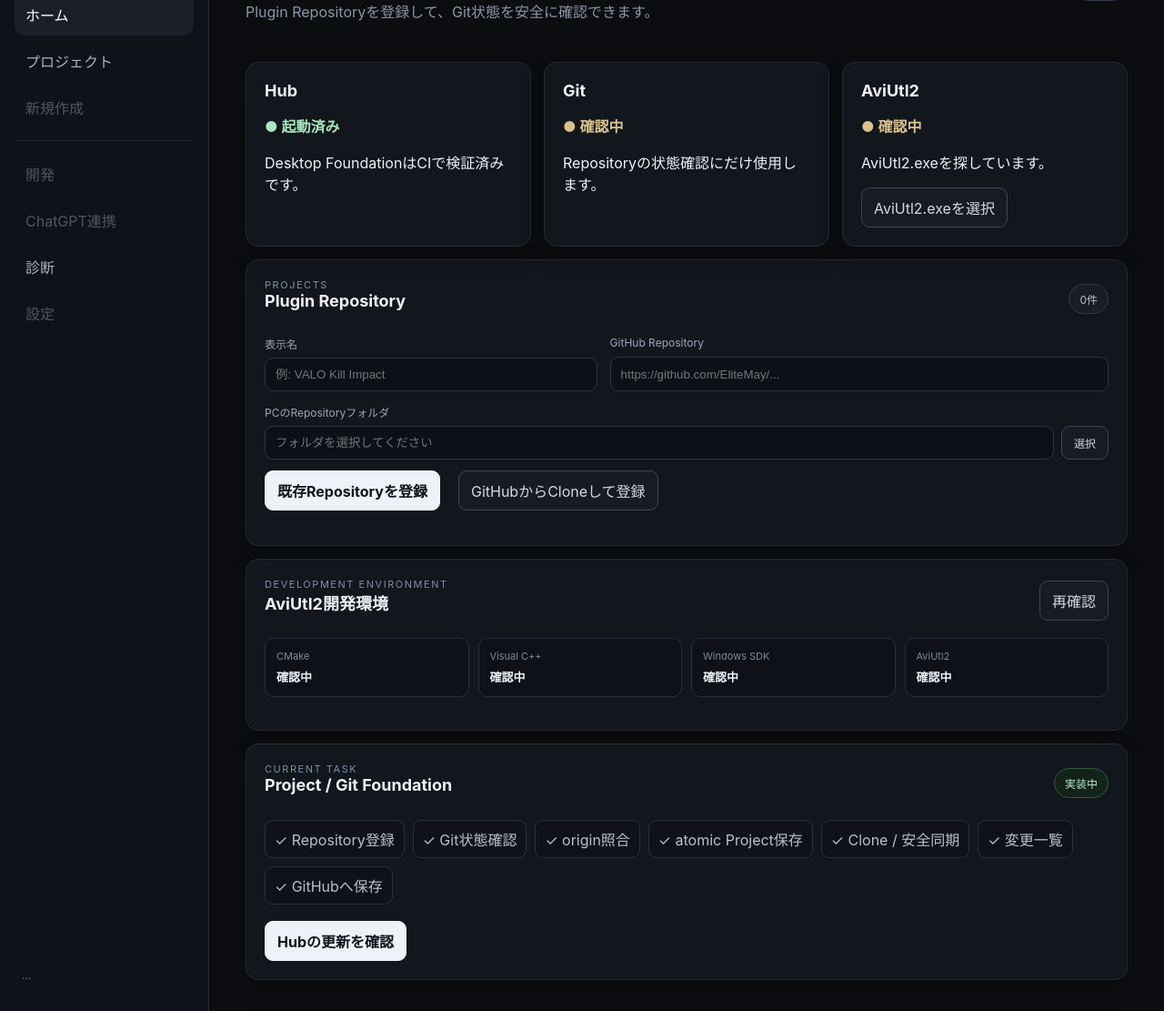
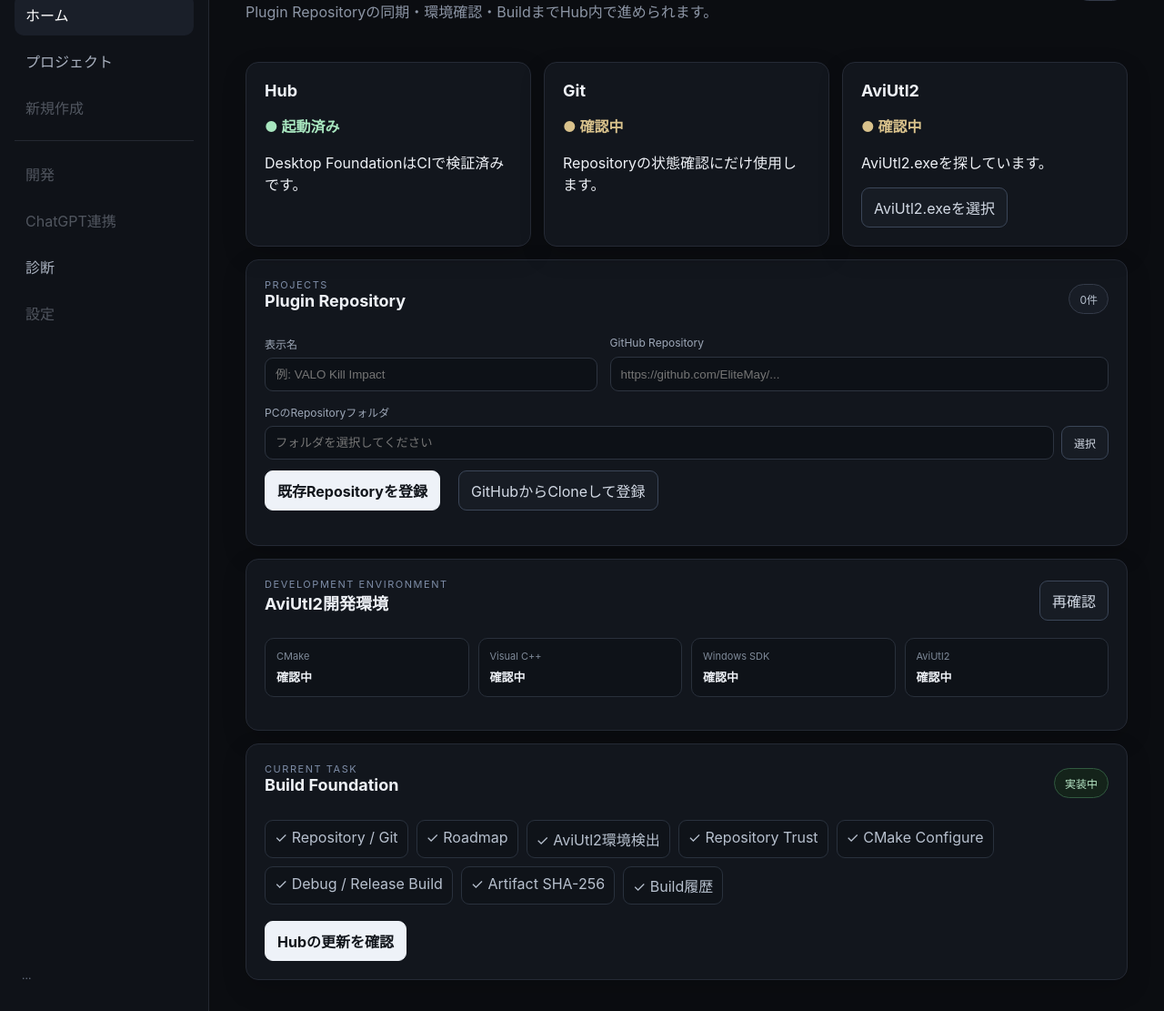
Before and after one commit to EliteMay/video-plugin-dev-hub, an Electron app: page src/renderer/index.html in a window 1280 px wide. Shown: the part 106-1217 px from the top of the page at 91% size. Drawn offline with Linux system fonts and the light colour scheme; no server answers.

Commit message:
Move workspace status to build phase

```diff
--- a/src/renderer/index.html
+++ b/src/renderer/index.html
@@ -26,9 +26,9 @@
     <main>
       <header>
         <div>
-          <p class="eyebrow">PHASE 2</p>
+          <p class="eyebrow">PHASE 4</p>
           <h1>Video Plugin Dev Hub</h1>
-          <p class="muted">Plugin Repositoryを登録して、Git状態を安全に確認できます。</p>
+          <p class="muted">Plugin Repositoryの同期・環境確認・BuildまでHub内で進められます。</p>
         </div>
         <span class="pill" id="network">確認中</span>
       </header>
@@ -119,18 +119,19 @@
         <div class="row">
           <div>
             <p class="eyebrow">CURRENT TASK</p>
-            <h2>Project / Git Foundation</h2>
+            <h2>Build Foundation</h2>
           </div>
           <span class="pill good">実装中</span>
         </div>
         <ul class="checks">
-          <li>✓ Repository登録</li>
-          <li>✓ Git状態確認</li>
-          <li>✓ origin照合</li>
-          <li>✓ atomic Project保存</li>
-          <li>✓ Clone / 安全同期</li>
-          <li>✓ 変更一覧</li>
-          <li>✓ GitHubへ保存</li>
+          <li>✓ Repository / Git</li>
+          <li>✓ Roadmap</li>
+          <li>✓ AviUtl2環境検出</li>
+          <li>✓ Repository Trust</li>
+          <li>✓ CMake Configure</li>
+          <li>✓ Debug / Release Build</li>
+          <li>✓ Artifact SHA-256</li>
+          <li>✓ Build履歴</li>
         </ul>
         <button class="primary" id="updateButton">Hubの更新を確認</button>
         <span class="muted" id="updateStatus"></span>
```
